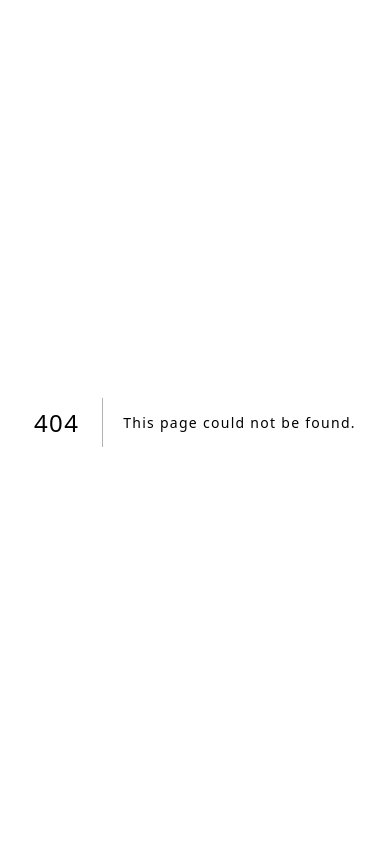
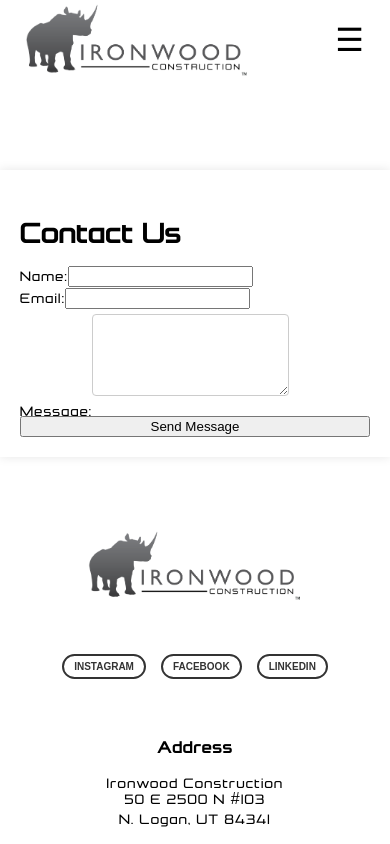
Before and after one commit to Ncabrera32/iws, a Next.js app: page /contact in a window 390 px wide. Before the commit this address had no page. Shown: the top 844 px of the page. Built offline with nearby package versions, Linux system fonts and the light colour scheme.

Commit message:
Mobile Nav and Contact Page Update

```diff
--- /dev/null
+++ b/components/ContactForm.js
@@ -0,0 +1,48 @@
+//components/ContactForm.js
+import { useState } from 'react';
+import styles from '../styles/ContactForm.module.css';
+
+const ContactForm = () => {
+    const [formData, setFormData] = useState({
+        name: '',
+        email: '',
+        message: ''
+    });
+
+    const handleChange = (e) => {
+        const { name, value } = e.target;
+        setFormData(prevState => ({
+            ...prevState,
+            [name]: value
+        }));
+    };
+
+    const handleSubmit = async (e) => {
+        e.preventDefault();
+        // You would send formData to your server here
+        console.log(formData);
+    };
+
+    return (
+        <div className={styles.contactFormContainer}>
+            <h1>Contact Us</h1>
+            <form onSubmit={handleSubmit} className={styles.form}>
+                <label>
+                    Name:
+                    <input type="text" name="name" value={formData.name} onChange={handleChange} className={styles.input} required />
+                </label>
+                <label>
+                    Email:
+                    <input type="email" name="email" value={formData.email} onChange={handleChange} className={styles.input} required />
+                </label>
+                <label>
+                    Message:
+                    <textarea name="message" rows="4" value={formData.message} onChange={handleChange} className={styles.textarea} required />
+                </label>
+                <button type="submit" className={styles.button}>Send Message</button>
+            </form>
+        </div>
+    );
+};
+
+export default ContactForm;
--- a/components/Navbar.js
+++ b/components/Navbar.js
@@ -1,27 +1,48 @@
 // components/Navbar.js
 import Link from 'next/link';
-import { useState } from 'react';
+import { useState, useEffect } from 'react';
 import styles from './Navbar.module.css'; // Assuming you're using CSS Modules
 
 const Navbar = () => {
   const [isNavVisible, setIsNavVisible] = useState(false);
 
-return (
+  const toggleNav = () => {
+    setIsNavVisible(!isNavVisible);
+  };
+
+  // Close the dropdown when clicking outside of it
+  useEffect(() => {
+    const handleOutsideClick = (event) => {
+      if (!event.target.closest(`.${styles.navbar}`)) {
+        setIsNavVisible(false);
+      }
+    };
+
+    if (isNavVisible) {
+      window.addEventListener('click', handleOutsideClick);
+    }
+
+    return () => {
+      window.removeEventListener('click', handleOutsideClick);
+    };
+  }, [isNavVisible]);
+
+  return (
     <nav className={styles.navbar}>
       <div className={styles.logo}>
         <Link href="/">
           <img src="/images/NavBarLogo.png" alt="Logo" />
         </Link>
       </div>
-      <button className={styles.navToggle} onClick={() => setIsNavVisible(!isNavVisible)}>
-  &#9776; {/* Unicode character for hamburger menu */}
-</button>
-      <ul className={`${styles.navItems} ${isNavVisible ? styles.navVisible : ''}`}>
+      <button className={styles.navToggle} onClick={toggleNav}>
+        &#9776; {/* Unicode character for hamburger menu */}
+      </button>
+      <ul className={`${styles.navItems} ${isNavVisible ? styles.show : ''}`}>
         <li className={styles.navItem}><Link href="/about">About</Link></li>
         <li className={styles.navItem}><Link href="/services">Services</Link></li>
         <li className={styles.navItem}><Link href="/work">Work</Link></li>
         <li className={styles.navItem}><Link href="/careers">Careers</Link></li>
-        <li className={styles.navItem}><Link href="/contact">Contact</Link></li>
+        <li className={styles.navItem}><Link href="/contact">Contact Us</Link></li>
         <li className={styles.navItem}><Link href="/media">Media</Link></li>
         <li className={styles.navItem}><Link href="/get-a-quote">Get A Quote</Link></li>
       </ul>
--- a/components/Navbar.module.css
+++ b/components/Navbar.module.css
@@ -1,4 +1,4 @@
-/* components/Navbar.module.css */
+/* Default styles that apply at all sizes */
 .navbar {
   display: flex;
   justify-content: space-between;
@@ -10,96 +10,81 @@
   left: 0;
   width: 100vw;
   z-index: 1000;
-  transition: flex-direction 0.3s ease; /* Smooth transition for flex-direction change */
 }
 
-.logo a {
-  color: black;
-  text-decoration: none;
-  font-size: 24px;
+.logo img {
+  max-height: 125px; /* Adjust based on your design */
+  cursor: pointer;
+  width: auto; /* Maintain aspect ratio */
 }
 
 .navItems {
   list-style: none;
-  display: flex;
+  display: flex; /* Ensure it is always flex unless otherwise specified in a media query */
   margin: 0;
   padding: 0;
-  transition: flex-direction 0.3s ease; /* Smooth transition for layout change */
-  justify-content: center;
+  justify-content: center; /* Align items in the center for larger screens */
+  align-items: center; /* Center items vertically */
 }
 
 .navItem a {
   color: black;
   text-decoration: none;
-  margin-left: 20px; /* Spacing between menu items */
-  transition: margin 0.3s ease; /* Smooth transition for margin change */
+  margin-left: 20px; /* Space between items */
+  transition: margin 0.3s ease;
 }
 
-/* Adjustments for viewports between 768px and 900px */
-@media (min-width: 768px) and (max-width: 900px) {
-  .navbar {
-    flex-direction: column; /* Stack items vertically */
-    align-items: flex-start; /* Align items to the start */
-    padding-top: 20px; /* Add padding at the top for spacing */
-  }
-
-  .navItems {
-    flex-direction: row;
-    align-items: flex-start; /* Align nav items to the start */
-    width: 100%; /* Full width of the navbar */
-    padding-top: 0px; /* Space between logo and nav items */
-  }
-
-  .navItem a {
-    margin-left: 50px; /* Remove spacing between menu items */
-    margin-bottom: 20px; /* Add some space between stacked items */
-  }
+.navItem a {
+  color: black;
+  text-decoration: none;
+  display: block; /* Makes the entire area clickable */
+  transition: color 0.3s ease; /* Smooth transition for color change */
 }
 
-/* Mobile menu toggle button */
 .navToggle {
   display: none; /* Hidden by default */
   cursor: pointer;
   background: none;
   border: none;
-  font-size: 32px; /* Example size */
+  font-size: 32px; /* Large size for easy clicking on mobile */
 }
 
-/* Responsive adjustments */
-@media (max-width: 767px) {
+/* Adjustments for small screens */
+@media (max-width: 935px) {
   .navToggle {
-    display: block; /* Show toggle button */
+    display: block; /* Only show toggle button on small screens */
   }
 
   .navItems {
-    display: none; /* Hide navigation items by default on smaller screens */
-    flex-direction: column; /* Stack items vertically */
-    width: 100%; /* Full width */
-    padding-top: 60px; /* Space from the top */
+    display: none; /* Hide by default on small screens, shown only when toggle is activated */
+    flex-direction: column;
+    width: 100%;
     position: absolute;
-    top: 0;
+    top: 125px; /* Align it directly below the navbar */
     left: 0;
-    background-color: rgb(255, 255, 255); /* Match navbar background */
+    background-color: rgb(255, 255, 255);
+    font-size: 1.5rem;
+    padding-bottom: 10px;
   }
 
-  /* Show navigation items when toggle is activated */
   .navItems.show {
     display: flex;
   }
+
+  .navItem a {
+    padding: 10px 0; /* Adds padding above and below the content of the anchor */
+  }
 }
 
-/* components/Navbar.module.css */
-.logo img {
-  max-height: 125px; /* Adjust based on your design */
-  cursor: 'pointer';
-  width: auto; /* Maintain aspect ratio */
-  transition: max-height 0.3s ease; /* Optional: smooth transition */
-}
 
-/* Adjust the logo size at and below 900px viewport width */
-@media (max-width: 900px) {
+
+@media (max-width: 767px) {
   .logo img {
     max-height: 80px; /* Smaller height for smaller screens */
-    /* Adjust width if necessary, or leave it to auto for aspect ratio */
   }
+
+  .navItems {
+    top: 80px;
+  }
+
 }
--- a/components/PartnershipSection.js
+++ b/components/PartnershipSection.js
@@ -1,4 +1,5 @@
 // PartnershipSection.js
+import Link from 'next/link';
 import React from 'react';
 import styles from './PartnershipSection.module.css'; // Assuming you're using CSS Modules
 
@@ -9,9 +10,12 @@ const PartnershipSection = () => {
       <div className={styles.textContent}>
         <h2>Ready To Partner up on your project?</h2>
         <p>Contact us today to discuss your project, request a quote, or explore how our expertise can benefit your construction needs.</p>
+        <Link href="/contact" legacyBehavior>
         <button className={styles.partnerButton}>
+
         Get In Touch <span className={styles.arrowIcon}>➔</span>
         </button>
+        </Link>
       </div>
       <div className={styles.logoContainer}>
         <img src="/images/whitelogo.png" alt="Company Logo" className={styles.logo} />
--- /dev/null
+++ b/pages/api/contact.js
@@ -0,0 +1,15 @@
+export default async function handler(req, res) {
+    if (req.method === 'POST') {
+        const { name, email, message } = req.body;
+
+        // Here you could integrate with an email service to send the message
+        console.log('Received message:', { name, email, message });
+
+        // Respond with success status
+        res.status(200).json({ status: 'Success', message: 'Message received' });
+    } else {
+        // Only POST method is accepted
+        res.setHeader('Allow', ['POST']);
+        res.status(405).end(`Method ${req.method} Not Allowed`);
+    }
+}
--- /dev/null
+++ b/pages/contact.js
@@ -0,0 +1,16 @@
+import Layout from '../components/Layout';
+import ContactForm from '../components/ContactForm';
+import Footer from '../components/Footer';
+
+const ContactPage = () => {
+    return (
+        <Layout pageTitle="Ironwood Site">
+        <div style={{ width: '100%', paddingTop: '120px' }}>
+            <ContactForm />
+        </div>
+        <Footer />
+        </Layout>
+    );
+};
+
+export default ContactPage;
--- /dev/null
+++ b/styles/ContactForm.module.css
@@ -0,0 +1,35 @@
+/* styles/ContactForm.module.css */
+.contactFormContainer {
+    max-width: 600px;
+    margin: 50px auto;
+    padding: 20px;
+    box-shadow: 0 0 10px rgba(0,0,0,0.1);
+}
+
+.form {
+    display: flex;
+    flex-direction: column;
+}
+
+.inputText,
+.inputEmail,
+.textarea {
+    padding: 10px;
+    margin-top: 5px;
+    margin-bottom: 20px;
+    border: 1px solid #ccc;
+    border-radius: 4px;
+}
+
+.submitButton {
+    background-color: #0056b3;
+    color: white;
+    padding: 10px 20px;
+    border: none;
+    border-radius: 4px;
+    cursor: pointer;
+}
+
+.submitButton:hover {
+    background-color: #004494;
+}
```
